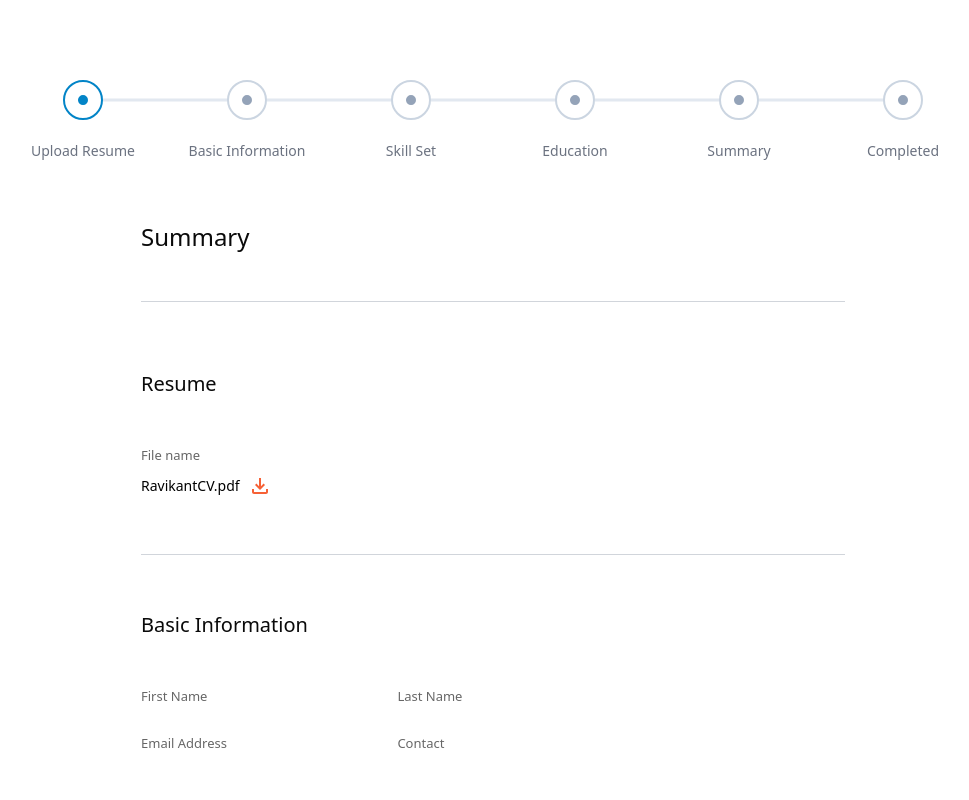
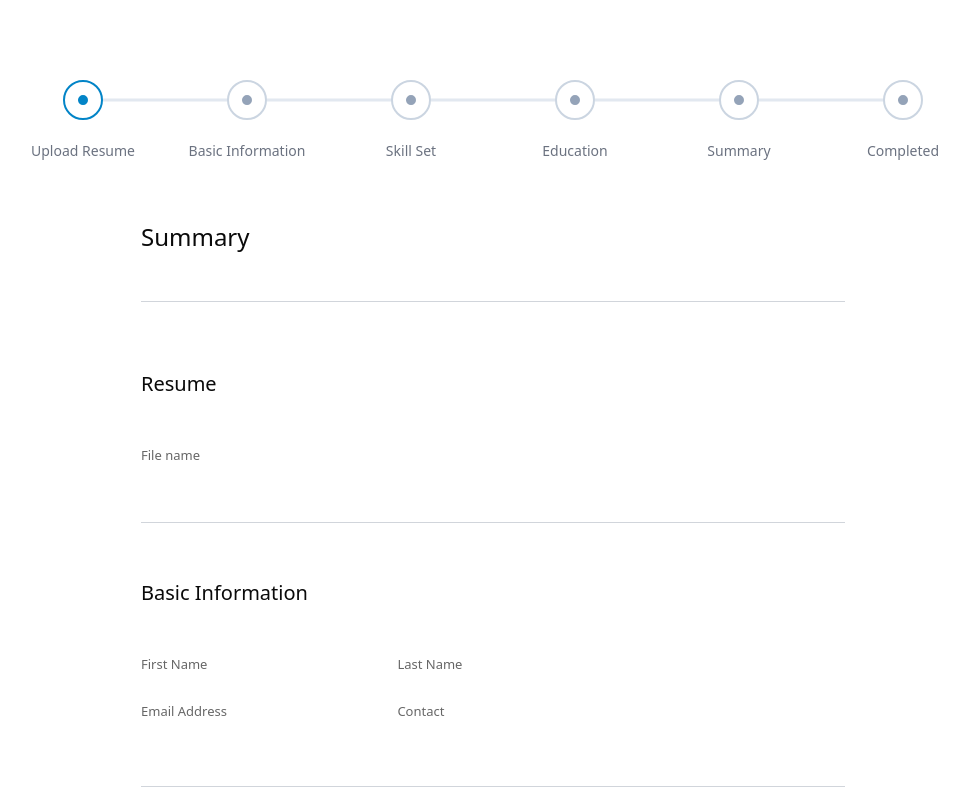
Before and after one commit to ravikant0055/Multi-Step-Form, a React (Vite) app: page /summary in a window 1280 px wide. Shown: the top 800 px of the page, without its empty margins (147-1116 px from the left). Built offline with nearby package versions, Linux system fonts and the light colour scheme; the HTML template or start-up script is replaced by a standard one.

Commit message:
Download File Logic

```diff
--- a/src/components/Pages/Summary.jsx
+++ b/src/components/Pages/Summary.jsx
@@ -23,6 +23,8 @@ const Summary = () => {
   const myskills = useSelector((state) => state.form.skills);
   const myEducation = useSelector((state) => state.form.educations);
   const myInfo = useSelector((state) => state.form.basicInfo);
+  const resumes = useSelector((state) => state.form.resume);
+  console.log("resume",resumes);
 
   const submitBasicInfo = () => {
     dispatch(setCurrentStep(6));
@@ -41,6 +43,17 @@ const Summary = () => {
     },
   });
 
+  const handleDownload = (fileItem) => {
+    const file = fileItem.file;
+    const blobUrl = URL.createObjectURL(file);
+    const link = document.createElement("a");
+    link.href = blobUrl;
+    link.download = file.name;
+    document.body.appendChild(link);
+    link.click();
+    document.body.removeChild(link);
+    URL.revokeObjectURL(blobUrl);
+  };
 
   return (
     <div className="flex flex-col gap-12 py-5 px-36">
@@ -55,10 +68,12 @@ const Summary = () => {
       <div className="flex gap-5 w-[70%]">
         <Label className="flex text-[13px] w-full text-black/60 font-[400] flex-col gap-2">
           File name
-          <h1 className="flex  items-center gap-2 text-[14px] font-[500] text-black">
-            RavikantCV.pdf
-            <MdOutlineFileDownload className="text-[#f66136] text-2xl cursor-pointer" />
-          </h1>
+          {resumes.map((item,index)=>(
+            <h1 key={index} className="flex  items-center gap-2 text-[14px] font-[500] text-black">
+              {item.name}
+              <MdOutlineFileDownload onClick={() => handleDownload(item)} className="text-[#f66136] text-2xl cursor-pointer" />
+            </h1>
+          ))}
         </Label>
       </div>
 
```
